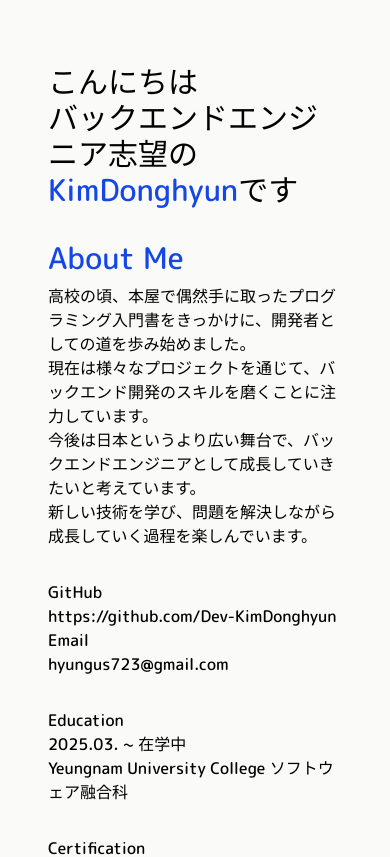
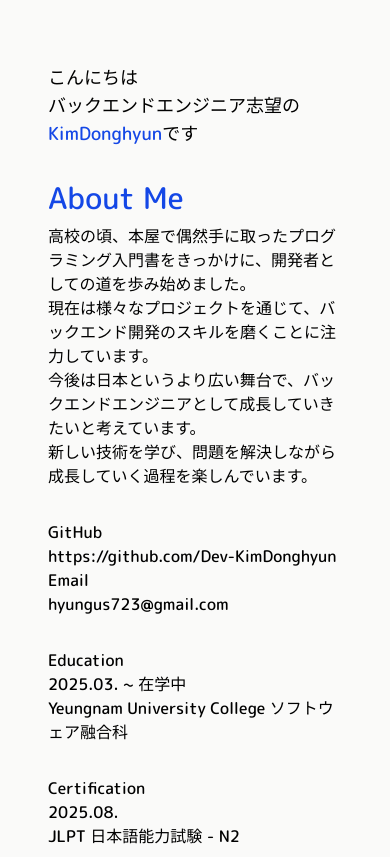
Before and after one commit to Dev-KimDonghyun/Portfolio-Web, a React (Vite) app: page /jp in a window 390 px wide. Shown: the top 857 px of the page. Built offline with nearby package versions, Linux system fonts and the light colour scheme.

Commit message:
feat: Add Responsive Design in TitleJp.jsx

```diff
--- a/src/components/jp/TitleJp.jsx
+++ b/src/components/jp/TitleJp.jsx
@@ -1,7 +1,7 @@
 const TitleJp = () => {
   return (
-    <div className="text-3xl">
-      <h1>こんにちは<br/>バックエンドエンジニア志望の<span className="text-blue-700">KimDonghyun</span>です</h1>
+    <div className="text-lg sm:text-2xl md:text-3xl">
+      <h1>こんにちは<br/>バックエンドエンジニア志望の<br/><span className="text-blue-700">KimDonghyun</span>です</h1>
     </div>
   );
 };
```
